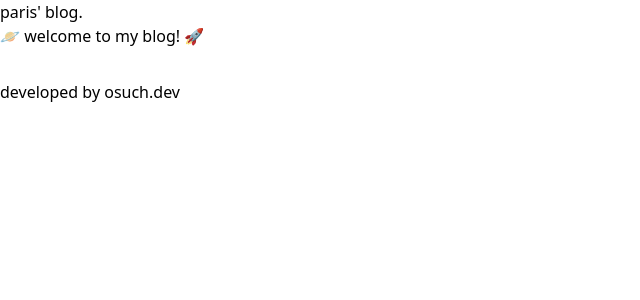
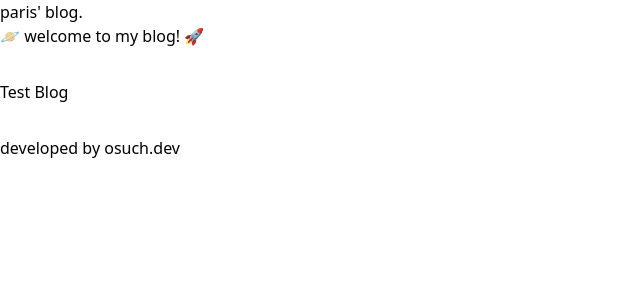
Before and after one commit to parisosuch-dev/blog, a Next.js app: page / in a window 1280 px wide. Shown: the top 300 px of the page, without its empty margins (0-640 px from the left). Built offline with nearby package versions, Linux system fonts and the light colour scheme.

Commit message:
i think this is a vercel issue

```diff
--- a/app/posts/[slug]/page.tsx
+++ b/app/posts/[slug]/page.tsx
@@ -5,7 +5,7 @@
 
 const getPostContent = (slug: string) => {
     /* get post content from slug */
-    const folder = "app/posts/";
+    const folder = "posts/";
     // get the file via the path and slug name being passed in params
     const file = `${folder}${slug}.md`;
     // decode the file content to utf-8
--- a/components/getPostMeta.ts
+++ b/components/getPostMeta.ts
@@ -4,13 +4,13 @@
 
 const getPostMeta = (): PostMetadata[] => {
     /* returns all post metadata */
-    const folder = "app/posts/";
+    const folder = "posts/";
     const files = fs.readdirSync(folder);
     // get all markdown posts through filter
     const mdPosts = files.filter((file) => file.endsWith(".md"));
     // get gray matter metadata from each file
     const posts = mdPosts.map((fileName) => {
-      const fileContents = fs.readFileSync(`posts/${fileName}`, "utf-8");
+      const fileContents = fs.readFileSync(`posts/${fileName}`, "utf8");
       const matterResult = matter(fileContents);
       return {
         title: matterResult.data.title,
--- a/next.config.js
+++ b/next.config.js
@@ -1,4 +1,8 @@
 /** @type {import('next').NextConfig} */
-const nextConfig = {}
+const nextConfig = {
+    experimental: {
+        appDir: true,
+    }
+}
 
 module.exports = nextConfig
```
